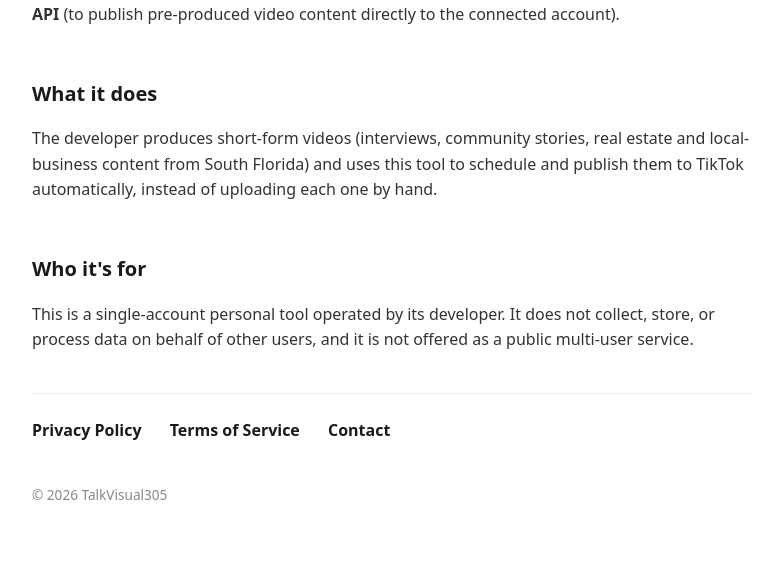
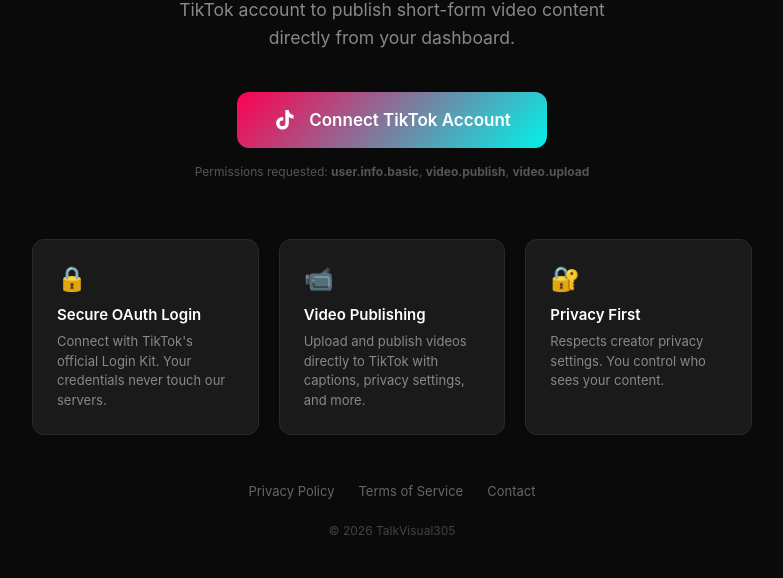
Before and after one commit to reosouthfl-eng/talkvisual305-site, a plain HTML site: page index.html in a window 1280 px wide. Shown: the part 265-843 px from the top of the page, without its empty margins (248-1031 px from the left). Drawn offline with Linux system fonts and the light colour scheme.

Commit message:
Add TikTok integration demo landing page

```diff
--- a/index.html
+++ b/index.html
@@ -4,44 +4,202 @@
   <meta charset="utf-8">
   <title>TalkVisual305</title>
   <meta name="viewport" content="width=device-width,initial-scale=1">
-  <meta name="description" content="TalkVisual305 is a personal content-automation tool for publishing short-form video to TikTok.">
+  <meta name="description" content="TalkVisual305 — a content distribution platform for creators. Publish short-form video to TikTok.">
   <style>
-    body { font-family: system-ui, -apple-system, Arial, sans-serif; margin: 0; color: #1a1a1a; line-height: 1.6; }
-    .wrap { max-width: 720px; margin: 0 auto; padding: 60px 24px; }
-    h1 { font-size: 2rem; margin-bottom: 0.25em; }
-    h2 { font-size: 1.25rem; margin-top: 2.5em; }
-    p { color: #333; }
-    nav { margin-top: 2.5em; padding-top: 1.5em; border-top: 1px solid #eee; }
-    nav a { display: inline-block; margin-right: 1.5em; color: #1a1a1a; text-decoration: none; font-weight: 600; }
-    nav a:hover { text-decoration: underline; }
-    footer { color: #888; font-size: 0.85rem; margin-top: 3em; }
+    * { margin: 0; padding: 0; box-sizing: border-box; }
+    body {
+      font-family: -apple-system, BlinkMacSystemFont, 'Segoe UI', Roboto, Helvetica, Arial, sans-serif;
+      background: #0a0a0a;
+      color: #e0e0e0;
+      min-height: 100vh;
+    }
+    .hero {
+      display: flex;
+      flex-direction: column;
+      align-items: center;
+      justify-content: center;
+      min-height: 100vh;
+      padding: 40px 24px;
+      text-align: center;
+    }
+    .logo {
+      width: 100px;
+      height: 100px;
+      border-radius: 50%;
+      background: linear-gradient(135deg, #ff0050, #00f2ea);
+      display: flex;
+      align-items: center;
+      justify-content: center;
+      font-size: 42px;
+      font-weight: 700;
+      color: #fff;
+      margin-bottom: 32px;
+      box-shadow: 0 0 60px rgba(0, 242, 234, 0.15), 0 0 60px rgba(255, 0, 80, 0.15);
+    }
+    h1 {
+      font-size: 2.5rem;
+      font-weight: 700;
+      color: #ffffff;
+      margin-bottom: 12px;
+      letter-spacing: -0.02em;
+    }
+    .tagline {
+      font-size: 1.1rem;
+      color: #888;
+      max-width: 480px;
+      line-height: 1.6;
+      margin-bottom: 40px;
+    }
+    .connect-btn {
+      display: inline-flex;
+      align-items: center;
+      gap: 12px;
+      padding: 16px 36px;
+      border-radius: 12px;
+      background: linear-gradient(135deg, #ff0050, #00f2ea);
+      color: #fff;
+      text-decoration: none;
+      font-weight: 600;
+      font-size: 17px;
+      transition: transform 0.2s, box-shadow 0.2s;
+      border: none;
+      cursor: pointer;
+    }
+    .connect-btn:hover {
+      transform: translateY(-2px);
+      box-shadow: 0 8px 30px rgba(255, 0, 80, 0.3), 0 8px 30px rgba(0, 242, 234, 0.2);
+    }
+    .connect-btn svg {
+      width: 24px;
+      height: 24px;
+      fill: #fff;
+    }
+    .features {
+      display: grid;
+      grid-template-columns: repeat(auto-fit, minmax(220px, 1fr));
+      gap: 20px;
+      max-width: 720px;
+      width: 100%;
+      margin-top: 60px;
+    }
+    .feature-card {
+      background: #1a1a1a;
+      border: 1px solid #2a2a2a;
+      border-radius: 12px;
+      padding: 24px;
+      text-align: left;
+    }
+    .feature-card h3 {
+      font-size: 15px;
+      font-weight: 600;
+      color: #fff;
+      margin-bottom: 8px;
+    }
+    .feature-card p {
+      font-size: 13px;
+      color: #888;
+      line-height: 1.5;
+    }
+    .feature-icon {
+      font-size: 24px;
+      margin-bottom: 12px;
+    }
+    .nav-links {
+      margin-top: 48px;
+      display: flex;
+      gap: 24px;
+    }
+    .nav-links a {
+      color: #666;
+      text-decoration: none;
+      font-size: 13px;
+    }
+    .nav-links a:hover {
+      color: #aaa;
+      text-decoration: underline;
+    }
+    footer {
+      color: #444;
+      font-size: 12px;
+      margin-top: 24px;
+    }
+    .scopes-note {
+      font-size: 12px;
+      color: #555;
+      margin-top: 16px;
+      max-width: 400px;
+    }
   </style>
 </head>
 <body>
-  <div class="wrap">
+  <div class="hero">
+    <div class="logo">TV</div>
     <h1>TalkVisual305</h1>
-    <p>TalkVisual305 is a personal content-automation tool that publishes short-form video content to TikTok on a schedule.</p>
+    <p class="tagline">A content distribution platform for creators. Connect your TikTok account to publish short-form video content directly from your dashboard.</p>
 
-    <p>This site documents the application for TikTok's developer review process. TalkVisual305 connects to TikTok using the
-    <strong>Login Kit</strong> (to verify account ownership) and the <strong>Content Posting API</strong> (to publish
-    pre-produced video content directly to the connected account).</p>
+    <a class="connect-btn" id="connectBtn" href="#">
+      <svg viewBox="0 0 24 24" xmlns="http://www.w3.org/2000/svg">
+        <path d="M19.59 6.69a4.83 4.83 0 0 1-3.77-4.25V2h-3.45v13.67a2.89 2.89 0 0 1-2.88 2.5 2.89 2.89 0 0 1-2.89-2.89 2.89 2.89 0 0 1 2.89-2.89c.28 0 .54.04.79.1v-3.5a6.37 6.37 0 0 0-.79-.05A6.35 6.35 0 0 0 3.14 15.2a6.35 6.35 0 0 0 6.35 6.33 6.35 6.35 0 0 0 6.35-6.33V8.88a8.18 8.18 0 0 0 4.75 1.52V6.96a4.83 4.83 0 0 1-1-.27z"/>
+      </svg>
+      Connect TikTok Account
+    </a>
+    <p class="scopes-note">Permissions requested: <strong>user.info.basic</strong>, <strong>video.publish</strong>, <strong>video.upload</strong></p>
 
-    <h2>What it does</h2>
-    <p>The developer produces short-form videos (interviews, community stories, real estate and local-business content
-    from South Florida) and uses this tool to schedule and publish them to TikTok automatically, instead of uploading
-    each one by hand.</p>
+    <div class="features">
+      <div class="feature-card">
+        <div class="feature-icon">&#128274;</div>
+        <h3>Secure OAuth Login</h3>
+        <p>Connect with TikTok's official Login Kit. Your credentials never touch our servers.</p>
+      </div>
+      <div class="feature-card">
+        <div class="feature-icon">&#128249;</div>
+        <h3>Video Publishing</h3>
+        <p>Upload and publish videos directly to TikTok with captions, privacy settings, and more.</p>
+      </div>
+      <div class="feature-card">
+        <div class="feature-icon">&#128272;</div>
+        <h3>Privacy First</h3>
+        <p>Respects creator privacy settings. You control who sees your content.</p>
+      </div>
+    </div>
 
-    <h2>Who it's for</h2>
-    <p>This is a single-account personal tool operated by its developer. It does not collect, store, or process data
-    on behalf of other users, and it is not offered as a public multi-user service.</p>
-
-    <nav>
+    <div class="nav-links">
       <a href="privacy.html">Privacy Policy</a>
       <a href="terms.html">Terms of Service</a>
       <a href="contact.html">Contact</a>
-    </nav>
-
+    </div>
     <footer>&copy; 2026 TalkVisual305</footer>
   </div>
+
+  <script>
+    (function() {
+      // TikTok OAuth configuration
+      var CLIENT_KEY = 'sbawtt9dvfqpyijkqd';  // Sandbox client key
+      var REDIRECT_URI = 'https://talkvisual305.net/callback';
+      var SCOPE = 'user.info.basic,video.publish,video.upload';
+
+      // Generate CSRF state token
+      function generateState() {
+        var array = new Uint8Array(16);
+        crypto.getRandomValues(array);
+        return Array.from(array, function(b) { return b.toString(16).padStart(2, '0'); }).join('');
+      }
+
+      document.getElementById('connectBtn').addEventListener('click', function(e) {
+        e.preventDefault();
+        var state = generateState();
+        sessionStorage.setItem('tiktok_csrf_state', state);
+
+        var authUrl = 'https://www.tiktok.com/v2/auth/authorize/'
+          + '?client_key=' + CLIENT_KEY
+          + '&scope=' + encodeURIComponent(SCOPE)
+          + '&response_type=code'
+          + '&redirect_uri=' + encodeURIComponent(REDIRECT_URI)
+          + '&state=' + state;
+
+        window.location.href = authUrl;
+      });
+    })();
+  </script>
 </body>
 </html>
```
